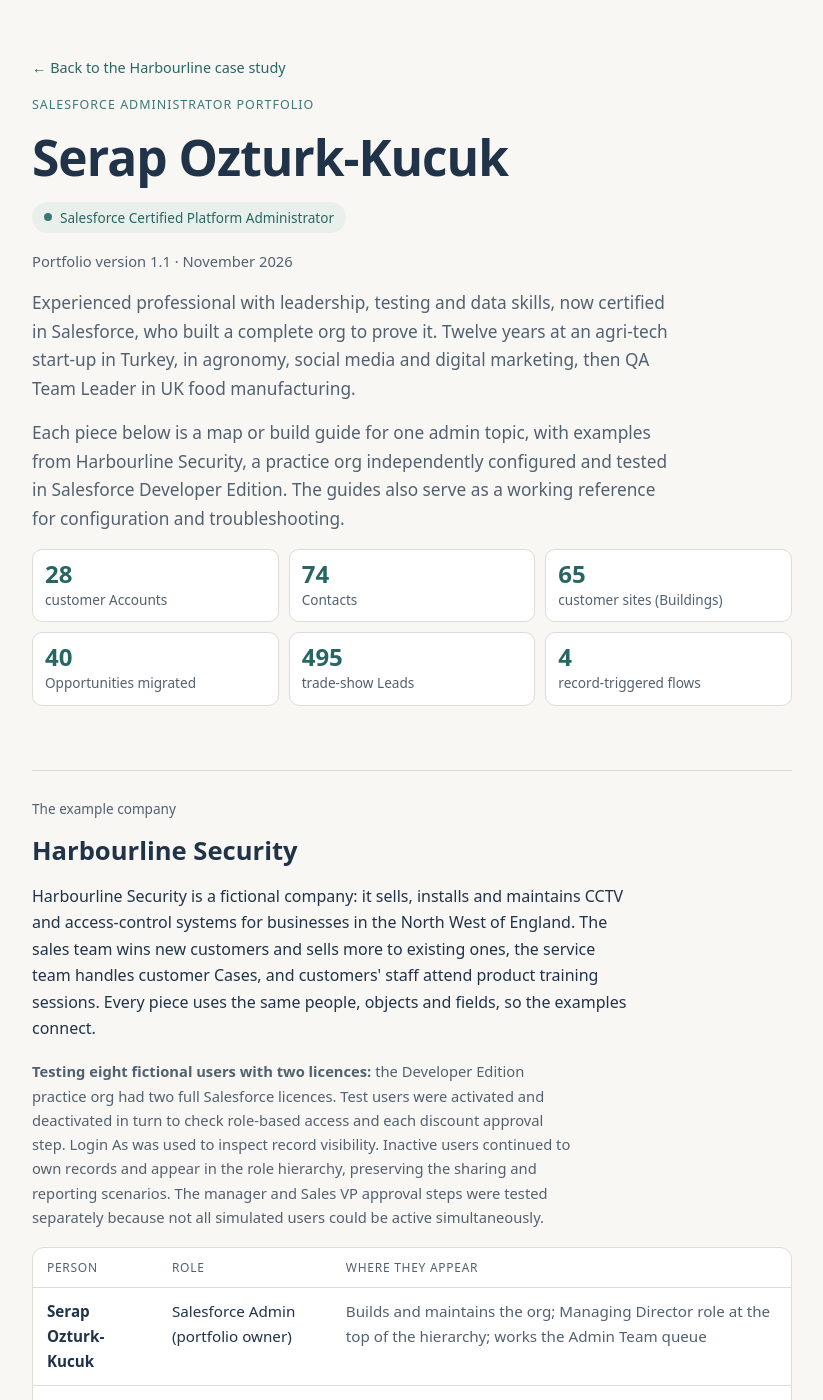
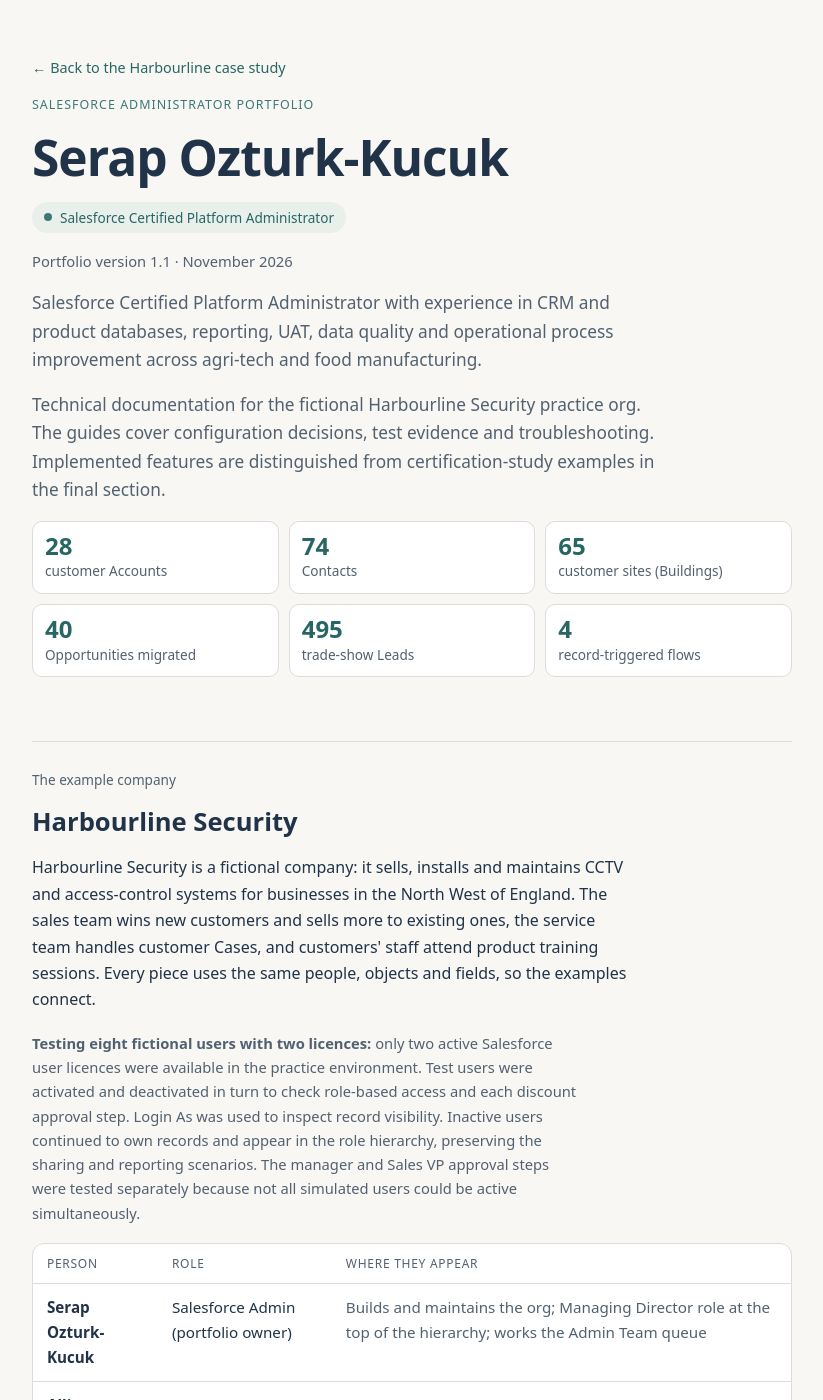
Before and after one commit to serapozturkkucuk/serapozturkkucuk.github.io, a Jekyll site: the page docs/harbourline/index.html, which Jekyll copies as it is, in a window 1280 px wide and 1400 px high. Shown: the whole window, without its empty margins (228-1051 px from the left). Built offline with Jekyll 4.4.1, drawn with Linux system fonts in a browser that asks for light colours.

Commit message:
Condense career story and distinguish implemented Salesforce work from study examples

```diff
--- a/docs/harbourline/index.html
+++ b/docs/harbourline/index.html
@@ -158,8 +158,8 @@ footer { font-size: 0.85rem; color: var(--muted); border-top: 1px solid var(--li
     <h1>Serap Ozturk-Kucuk</h1>
     <span class="status">Salesforce Certified Platform Administrator</span>
     <p class="note">Portfolio version 1.1 · November 2026</p>
-    <p class="lede">Experienced professional with leadership, testing and data skills, now certified in Salesforce, who built a complete org to prove it. Twelve years at an agri-tech start-up in Turkey, in agronomy, social media and digital marketing, then QA Team Leader in UK food manufacturing.</p>
-    <p class="lede">Each piece below is a map or build guide for one admin topic, with examples from Harbourline Security, a practice org independently configured and tested in Salesforce Developer Edition. The guides also serve as a working reference for configuration and troubleshooting.</p>
+    <p class="lede">Salesforce Certified Platform Administrator with experience in CRM and product databases, reporting, UAT, data quality and operational process improvement across agri-tech and food manufacturing.</p>
+    <p class="lede">Technical documentation for the fictional Harbourline Security practice org. The guides cover configuration decisions, test evidence and troubleshooting. Implemented features are distinguished from certification-study examples in the final section.</p>
     <ol class="stats">
       <li><b>28</b>customer Accounts</li>
       <li><b>74</b>Contacts</li>
@@ -174,7 +174,7 @@ footer { font-size: 0.85rem; color: var(--muted); border-top: 1px solid var(--li
     <span class="case-num">The example company</span>
     <h2>Harbourline Security</h2>
     <p>Harbourline Security is a fictional company: it sells, installs and maintains CCTV and access-control systems for businesses in the North West of England. The sales team wins new customers and sells more to existing ones, the service team handles customer Cases, and customers' staff attend product training sessions. Every piece uses the same people, objects and fields, so the examples connect.</p>
-    <p class="note"><b>Testing eight fictional users with two licences:</b> the Developer Edition practice org had two full Salesforce licences. Test users were activated and deactivated in turn to check role-based access and each discount approval step. Login As was used to inspect record visibility. Inactive users continued to own records and appear in the role hierarchy, preserving the sharing and reporting scenarios. The manager and Sales VP approval steps were tested separately because not all simulated users could be active simultaneously.</p>
+    <p class="note"><b>Testing eight fictional users with two licences:</b> only two active Salesforce user licences were available in the practice environment. Test users were activated and deactivated in turn to check role-based access and each discount approval step. Login As was used to inspect record visibility. Inactive users continued to own records and appear in the role hierarchy, preserving the sharing and reporting scenarios. The manager and Sales VP approval steps were tested separately because not all simulated users could be active simultaneously.</p>
     <div class="table-wrap">
       <table>
         <thead><tr><th>Person</th><th>Role</th><th>Where they appear</th></tr></thead>
```
